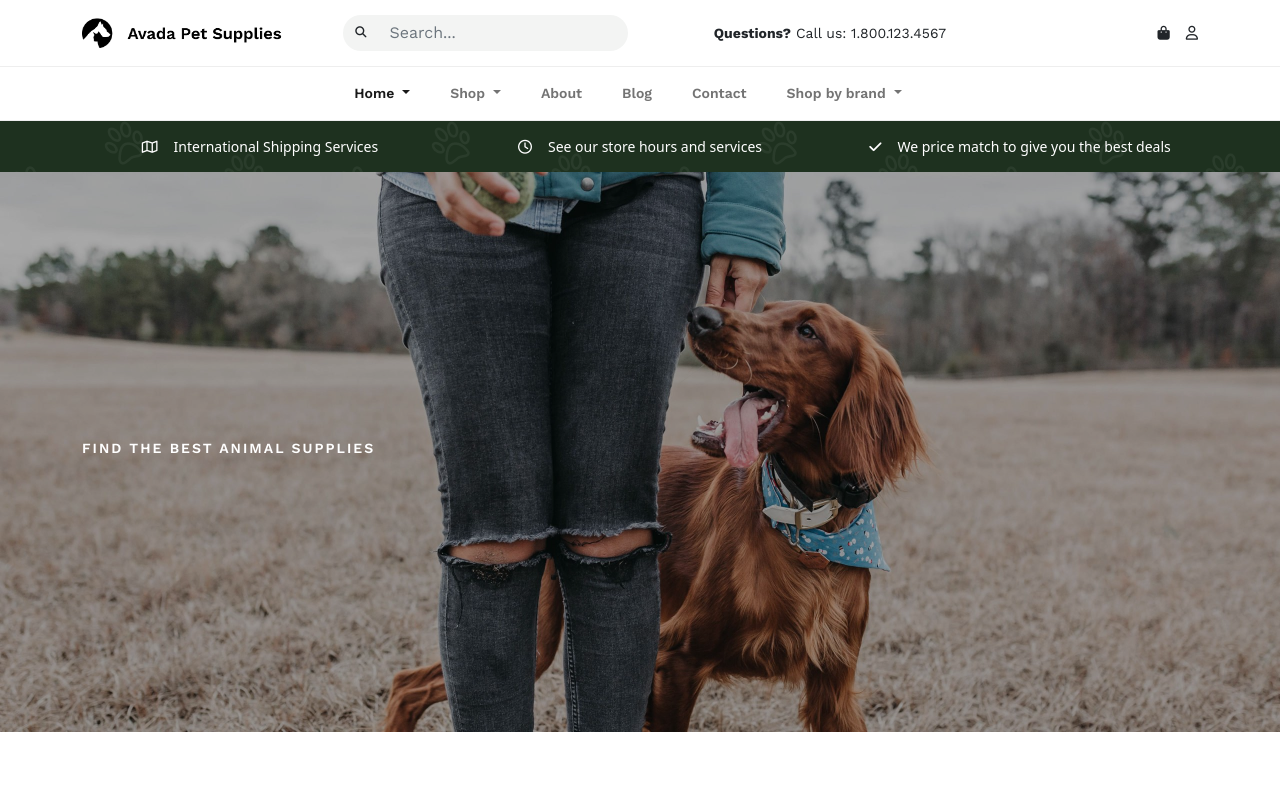
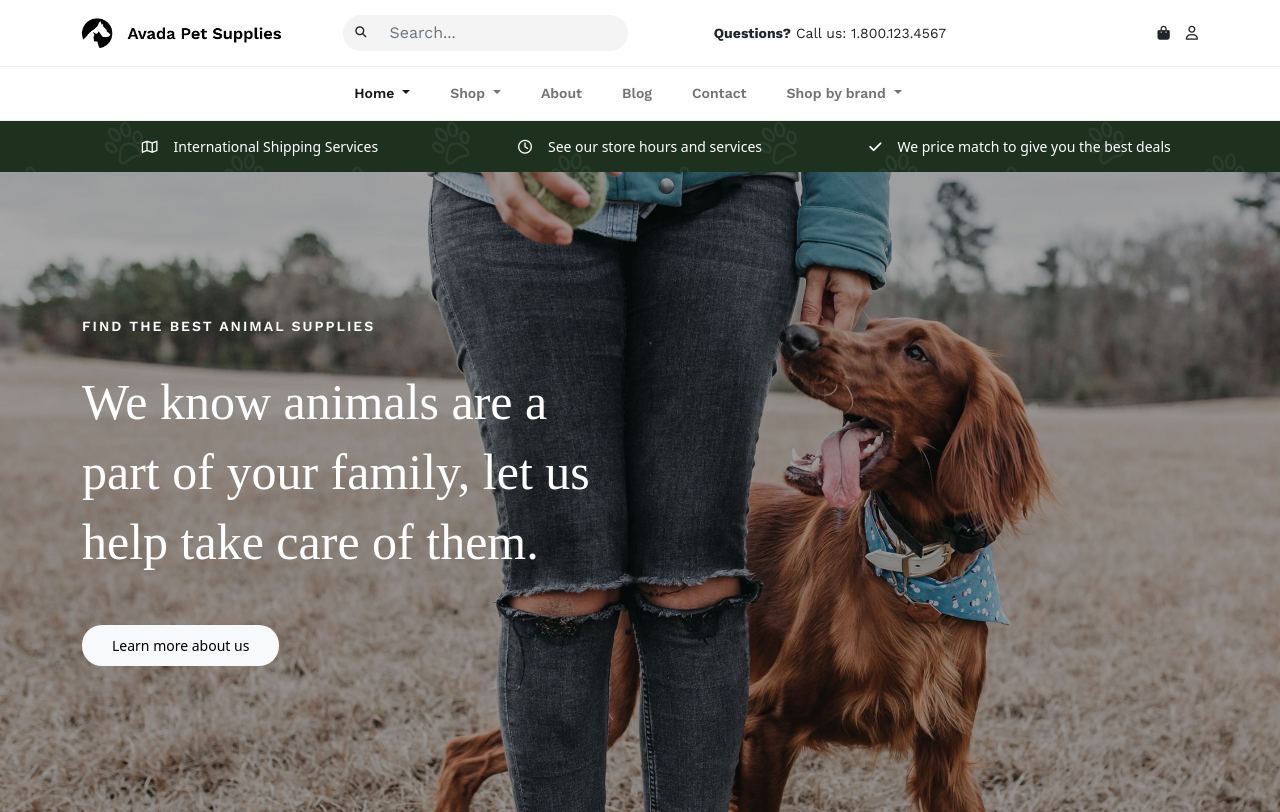
Before and after one commit to DanCiciarello/proj-html-vuejs, a Vue app: page / in a window 1280 px wide. Built offline with nearby package versions, Linux system fonts and the light colour scheme; a web font is replaced by a local one.

Commit message:
Update jumbohero

```diff
--- a/src/assets/scss/_jumbohero.scss
+++ b/src/assets/scss/_jumbohero.scss
@@ -7,16 +7,16 @@
 }
 
 .cdHero {
-    min-height: 70vh;
+    min-height: $headerHeight;
     background-image: url('@/assets/img/banner-5-2x-scaled.jpg');
     background-size: cover;
 
     .cdHeroOverlay {
-        min-height: 70vh;
+        min-height: $headerHeight;
         background-color: rgba($color: #000000, $alpha: .3);
 
         .cdHeroWrapper {
-            min-height: 70vh;
+            min-height: $headerHeight;
         }
     }
 }
--- a/src/components/JumboHero.vue
+++ b/src/components/JumboHero.vue
@@ -16,8 +16,16 @@
         <!-- Hero -->
         <div class="cdHero">
             <div class="cdHeroOverlay">
-                <div class="container cdHeroWrapper d-flex align-items-center text-white">
-                    <h6>Find the best animal supplies</h6>
+                <div class="container">
+                    <div class="row">
+                        <div class="col-6">
+                            <div class="cdHeroWrapper d-flex flex-column justify-content-center align-items-start text-white">
+                                <h6>Find the best animal supplies</h6>
+                                <h1 class="mt-4 mb-5">We know animals are a part of your family, let us help take care of them.</h1>
+                                <button type="button" class="btn btn-light">Learn more about us</button>
+                            </div>
+                        </div>
+                    </div>
                 </div>
             </div>
         </div>
```
